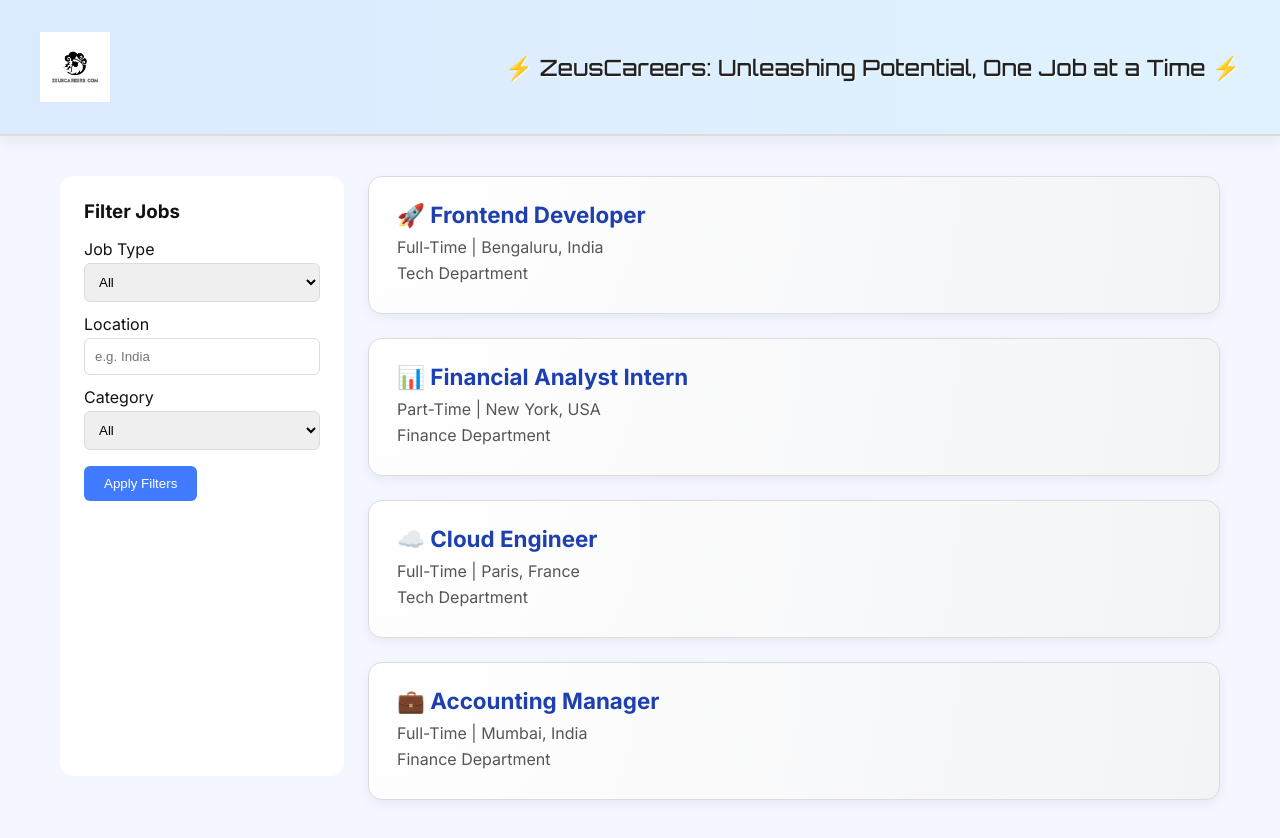
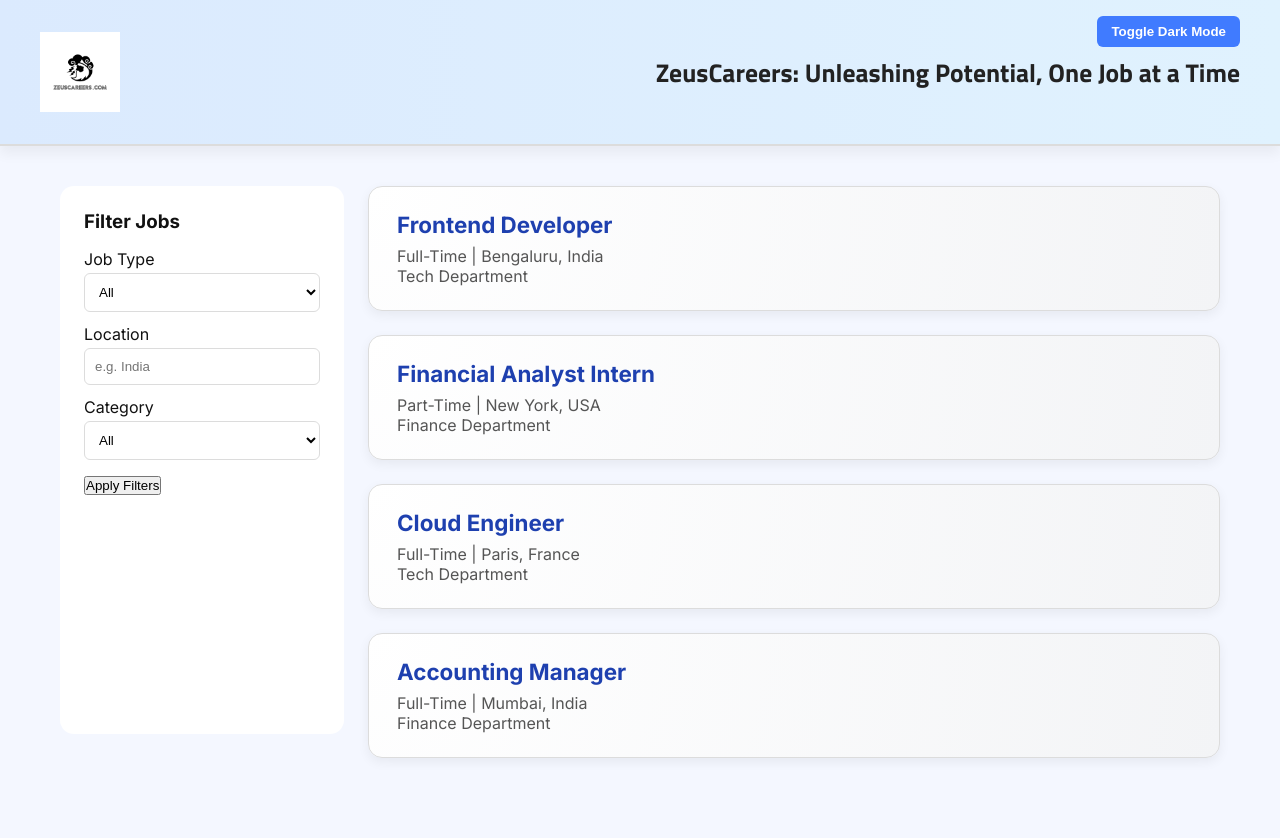
Before and after one commit to varalikcodes/zeus-redesign, a plain HTML site: page index.html in a window 1280 px wide. After the commit the page ends 800 px from the top, so only its background shows below. Drawn offline with Linux system fonts and the light colour scheme.

Commit message:
Update index.html

```diff
--- a/index.html
+++ b/index.html
@@ -1,18 +1,22 @@
 <!DOCTYPE html>
 <html lang="en">
 <head>
-  <meta charset="UTF-8">
-  <meta name="viewport" content="width=device-width, initial-scale=1.0">
+  <meta charset="UTF-8" />
+  <meta name="viewport" content="width=device-width, initial-scale=1.0"/>
   <title>ZeusCareers | Job Board</title>
-  <link href="https://fonts.googleapis.com/css2?family=Inter:wght@400;600;700&family=Orbitron:wght@500;700&display=swap" rel="stylesheet">
+  <link href="https://fonts.googleapis.com/css2?family=Inter:wght@400;600;700&family=Titillium+Web:wght@700&display=swap" rel="stylesheet">
   <style>
     :root {
       --primary: #407BFF;
       --bg-light: #f4f7ff;
-      --text: #111;
-      --subtext: #555;
+      --bg-dark: #0f172a;
+      --text-light: #111;
+      --text-dark: #e2e8f0;
+      --subtext-light: #555;
+      --subtext-dark: #94a3b8;
       --border: #dcdcdc;
-      --card-bg: #fff;
+      --card-bg-light: #fff;
+      --card-bg-dark: #1e293b;
       --radius: 14px;
     }
 
@@ -22,10 +26,16 @@
       box-sizing: border-box;
     }
 
-    body {
+    html, body {
       font-family: 'Inter', sans-serif;
       background-color: var(--bg-light);
-      color: var(--text);
+      color: var(--text-light);
+      transition: background 0.3s, color 0.3s;
+    }
+
+    body.dark {
+      background-color: var(--bg-dark);
+      color: var(--text-dark);
     }
 
     .container {
@@ -45,14 +55,39 @@
     }
 
     .header img {
-      height: 70px;
+      height: 80px;
     }
 
     .banner-text {
-      font-family: 'Orbitron', sans-serif;
-      font-size: 1.4rem;
+      font-family: 'Titillium Web', sans-serif;
+      font-size: 1.6rem;
       color: #222;
       text-shadow: 1px 1px 0 #ffffffcc;
+      position: relative;
+      overflow: hidden;
+      animation: lightningFlash 4s infinite;
+    }
+
+    .zeus {
+      font-weight: 700;
+      transition: all 0.2s;
+    }
+
+    @keyframes lightningFlash {
+      0%, 95%, 100% {
+        background-color: transparent;
+        color: #222;
+        text-shadow: none;
+      }
+      96%, 98% {
+        background-color: #fff;
+        color: #facc15;
+        text-shadow: 0 0 6px #facc15, 0 0 20px #facc15;
+      }
+      97%, 99% {
+        background-color: transparent;
+        color: #222;
+      }
     }
 
     .nav a {
@@ -62,11 +97,32 @@
       font-weight: 600;
     }
 
+    .toggle-wrapper {
+      position: absolute;
+      top: 16px;
+      right: 40px;
+    }
+
+    .toggle-wrapper button {
+      background: var(--primary);
+      color: #fff;
+      border: none;
+      padding: 8px 14px;
+      border-radius: 6px;
+      cursor: pointer;
+      font-weight: 600;
+    }
+
     .filters {
-      background: var(--card-bg);
+      background: var(--card-bg-light);
       border-radius: var(--radius);
       padding: 24px;
       margin-bottom: 24px;
+      transition: background 0.3s;
+    }
+
+    body.dark .filters {
+      background: var(--card-bg-dark);
     }
 
     .filters h3 {
@@ -84,6 +140,13 @@
       margin-top: 4px;
       border: 1px solid var(--border);
       border-radius: 6px;
+      background-color: #fff;
+    }
+
+    body.dark .filters input,
+    body.dark .filters select {
+      background-color: #334155;
+      color: var(--text-dark);
     }
 
     .job-listings {
@@ -99,13 +162,18 @@
     }
 
     .job-card {
-      position: relative;
       background: radial-gradient(circle at top left, #ffffff, #f3f4f6);
       padding: 24px 28px;
       border: 1px solid var(--border);
       border-radius: var(--radius);
       transition: all 0.3s ease;
       box-shadow: 0 4px 12px rgba(0, 0, 0, 0.06);
+    }
+
+    body.dark .job-card {
+      background: #1e293b;
+      color: var(--text-dark);
+      border: 1px solid #334155;
     }
 
     .job-card:hover {
@@ -120,9 +188,16 @@
       color: #1e40af;
     }
 
+    body.dark .job-card h4 {
+      color: #60a5fa;
+    }
+
     .job-card p {
-      color: var(--subtext);
-      margin-bottom: 6px;
+      color: var(--subtext-light);
+    }
+
+    body.dark .job-card p {
+      color: var(--subtext-dark);
     }
 
     .hidden {
@@ -133,7 +208,10 @@
 <body>
   <div class="header">
     <img src="zeus-logo.png" alt="ZeusCareers">
-    <div class="banner-text">⚡ ZeusCareers: Unleashing Potential, One Job at a Time ⚡</div>
+    <div class="banner-text"><span class="zeus">Zeus</span>Careers: Unleashing Potential, One Job at a Time</div>
+    <div class="toggle-wrapper">
+      <button onclick="toggleDarkMode()">Toggle Dark Mode</button>
+    </div>
   </div>
 
   <div class="container">
@@ -157,30 +235,27 @@
           <option value="finance">Finance</option>
         </select>
 
-        <button onclick="filterJobs()" style="margin-top: 16px; padding: 10px 20px; background: var(--primary); color: white; border: none; border-radius: 6px;">Apply Filters</button>
+        <button onclick="filterJobs()" style="margin-top: 16px;">Apply Filters</button>
       </div>
 
       <div class="jobs" id="jobCards">
         <div class="job-card" data-type="full-time" data-location="india" data-category="tech">
-          <h4>🚀 Frontend Developer</h4>
+          <h4>Frontend Developer</h4>
           <p>Full-Time | Bengaluru, India</p>
           <p>Tech Department</p>
         </div>
-
         <div class="job-card" data-type="part-time" data-location="usa" data-category="finance">
-          <h4>📊 Financial Analyst Intern</h4>
+          <h4>Financial Analyst Intern</h4>
           <p>Part-Time | New York, USA</p>
           <p>Finance Department</p>
         </div>
-
         <div class="job-card" data-type="full-time" data-location="france" data-category="tech">
-          <h4>☁️ Cloud Engineer</h4>
+          <h4>Cloud Engineer</h4>
           <p>Full-Time | Paris, France</p>
           <p>Tech Department</p>
         </div>
-
         <div class="job-card" data-type="full-time" data-location="india" data-category="finance">
-          <h4>💼 Accounting Manager</h4>
+          <h4>Accounting Manager</h4>
           <p>Full-Time | Mumbai, India</p>
           <p>Finance Department</p>
         </div>
@@ -212,6 +287,10 @@
         }
       });
     }
+
+    function toggleDarkMode() {
+      document.body.classList.toggle('dark');
+    }
   </script>
 </body>
 </html>
```
